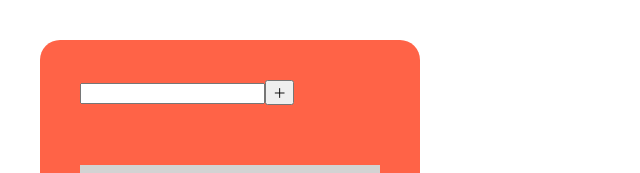
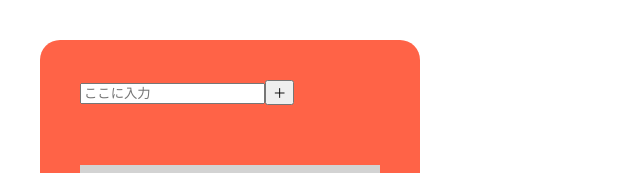
Before and after one commit to tps2417/todolist, a React (Create React App) app: page / in a window 1280 px wide. Shown: the top 173 px of the page, without its empty margins (0-640 px from the left). Built offline with nearby package versions, Linux system fonts and the light colour scheme.

Commit message:
「 placeholder」で、フォームコントロール内に表示される内容を変更した

```diff
--- a/src/screens/Todo.js
+++ b/src/screens/Todo.js
@@ -15,6 +15,7 @@ export const Todo = () => {
     const copyTodoList = [...todoList];
     copyTodoList.push(text);
     setTodoList(copyTodoList);
+    setText("");
   };
 
   // console.log("todoList:", todoList);
@@ -36,7 +37,11 @@ export const Todo = () => {
   return (
     <div style={styles.todoContainer}>
       <div>
-        <input id="text" onChange={(e) => inputText(e)}></input>
+        <input
+          value={text}
+          placeholder="ここに入力"
+          onChange={(e) => inputText(e)}
+        ></input>
         <button onClick={addTask}>＋</button>
       </div>
 
```
